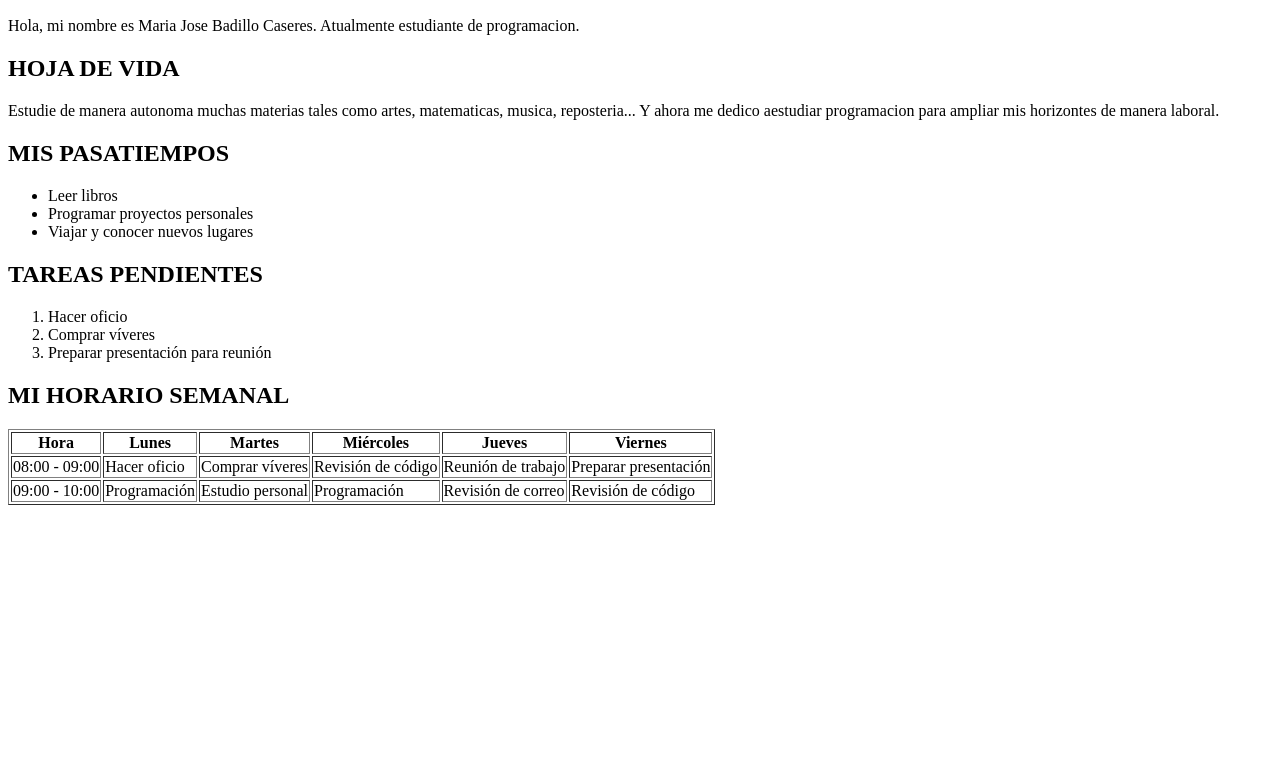
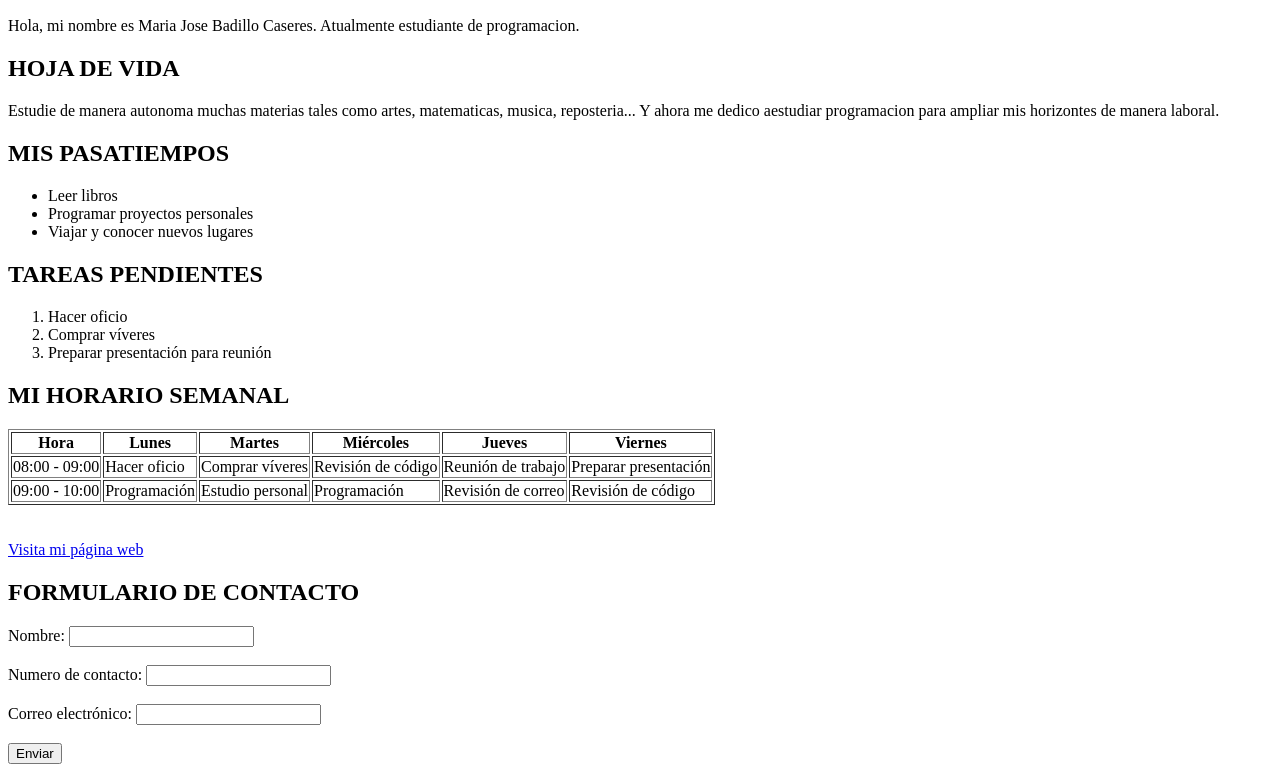
Before and after one commit to MJCASERES/LABORATORIO1, a plain HTML site: page index.html in a window 1280 px wide. Shown: the part 396-1168 px from the top of the page. Before the commit the page ends 909 px from the top, so only its background shows below. Drawn offline with Linux system fonts and the light colour scheme.

Commit message:
add formulario

```diff
--- a/index.html
+++ b/index.html
@@ -59,6 +59,23 @@
                 <td>Revisión de código</td>
             </tr>
         </tbody>
+         </table>
+    <br><br>
+    <a href="https://github.com/MJCASERES/LABORATORIO1.git">Visita mi página web</a>
+
+    <h2>FORMULARIO DE CONTACTO</h2>
+    <form action="/enviar-formulario" method="POST">
+        <label for="nombre">Nombre:</label>
+        <input type="text" id="nombre" name="nombre" required><br><br>
+
+        <label for="razon">Numero de contacto:</label>
+        <input type="text" id="razon" name="razon" required><br><br>
+
+        <label for="correo">Correo electrónico:</label>
+        <input type="email" id="correo" name="correo" required><br><br>
+
+        <button type="submit">Enviar</button>
+    </form>
 
 </body>
 </html>
```
